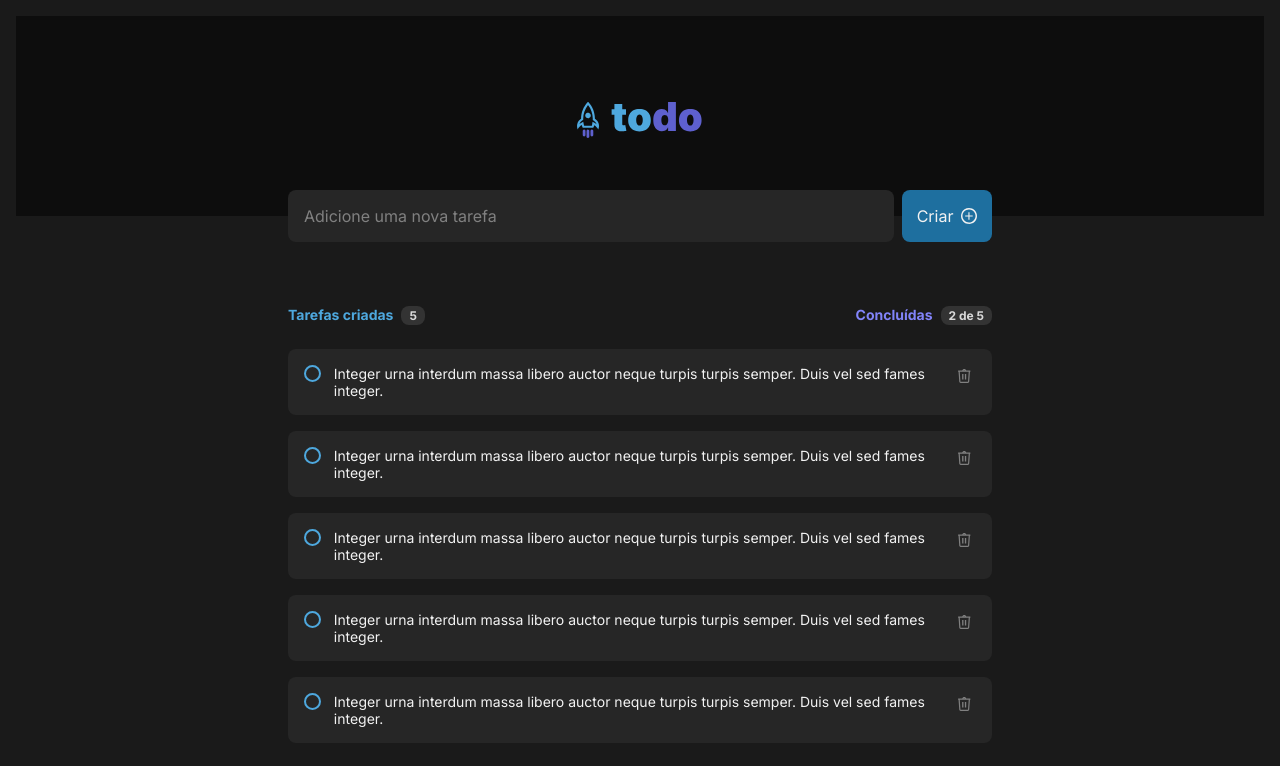
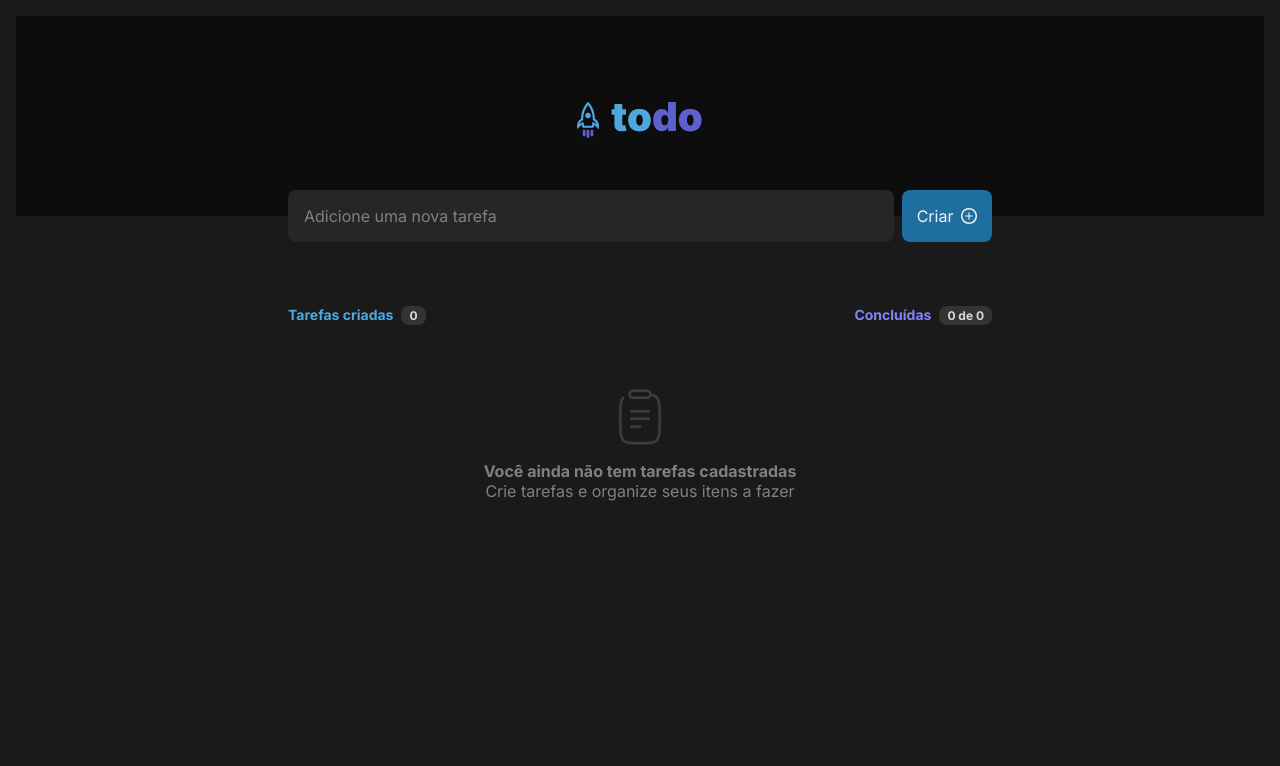
Before and after one commit to MyIgnite2022/todo, a React (Vite) app: page / in a window 1280 px wide. Shown: the top 766 px of the page. Built offline with nearby package versions, Linux system fonts and the light colour scheme.

Commit message:
component EmptyTasks

```diff
--- a/src/App.tsx
+++ b/src/App.tsx
@@ -1,7 +1,8 @@
 
-import { useEffect, useState } from 'react';
+import { useState } from 'react';
 import { Box } from './components/Box';
 import { Container } from './components/Container';
+import { EmptyTasks } from './components/EmptyTasks';
 import { Header } from './components/Header';
 import { Newtask } from './components/NewTask';
 import { StatusTasks } from './components/StatusTasks';
@@ -16,42 +17,24 @@ export interface TasksProps {
 function App() {
   const [tasks, setTasks] = useState<TasksProps[]>([])
 
-  useEffect(() => {
-    setTasks([
-      {
-        description: 'Task 1',
-        isChecked: true
-      },
-      {
-        description: 'Task 2',
-        isChecked: true
-      },
-      {
-        description: 'Task 3',
-        isChecked: false
-      },
-      {
-        description: 'Task 4',
-        isChecked: false
-      },
-      {
-        description: 'Task 5',
-        isChecked: false
-      }
-    ])
-  }, [])
-
+  function Tasks() {
+    return tasks.map(task => {
+      return <Task key={task.description} />
+    })
+  }
 
   return (
     <>
       <Header />
       <Container>
-        <Newtask />
+        <Newtask tasks={tasks} setTasks={setTasks}/>
         <StatusTasks tasks={tasks}/>
         <Box>
-          { tasks.map(task => {
-            return <Task key={task.description}/>
-          })}
+          {
+            tasks.length
+            ? Tasks()
+            : <EmptyTasks />
+          }
         </Box>
       </Container>
     </>
--- /dev/null
+++ b/src/components/EmptyTasks/index.tsx
@@ -0,0 +1,12 @@
+import emptyTasksImg from '../../assets/emptyTasks.svg'
+import styles from './style.module.scss'
+
+export function EmptyTasks() {
+  return (
+    <div className={styles.emptyTasks}>
+      <img src={emptyTasksImg} />
+      <p><strong>Você ainda não tem tarefas cadastradas</strong></p>
+      <p>Crie tarefas e organize seus itens a fazer</p>
+    </div>
+  )
+}
--- /dev/null
+++ b/src/components/EmptyTasks/style.module.scss
@@ -0,0 +1,13 @@
+.emptyTasks {
+  margin: 4rem 0;
+
+  display: flex;
+  flex-direction: column;
+
+  justify-content: center;
+  align-items: center;
+
+  img {
+    margin-bottom: 1rem;
+  }
+}
--- a/src/components/NewTask/index.tsx
+++ b/src/components/NewTask/index.tsx
@@ -1,12 +1,37 @@
+import { FormEvent } from "react";
+import { TasksProps } from "../../App";
 import { CreateButton } from "../CreateButton";
 import { Input } from "../Input";
 import styles from './style.module.scss';
 
-export function Newtask() {
+interface NewtaskProps {
+  tasks: TasksProps[];
+  setTasks: React.Dispatch<React.SetStateAction<TasksProps[]>>
+}
+
+export function Newtask({tasks, setTasks}: NewtaskProps) {
+
+  function handleSubmit(event: FormEvent<HTMLFormElement>) {
+    event.preventDefault()
+
+    // NOTE Capturar valores
+
+    setTasks([
+      ...tasks,
+      {
+        description: `${new Date().getTime()}`,
+        isChecked: false
+      }
+    ]);
+  }
+
   return (
-    <div className={styles.newtask} style={{marginTop: '-1.625rem'}}>
+    <form onSubmit={handleSubmit}
+      className={styles.newtask}
+      style={{marginTop: '-1.625rem'}}
+    >
       <Input />
       <CreateButton />
-    </div>
+    </form>
   )
 }
```
Also changed, not shown: src/assets/emptyTasks.svg (added).
